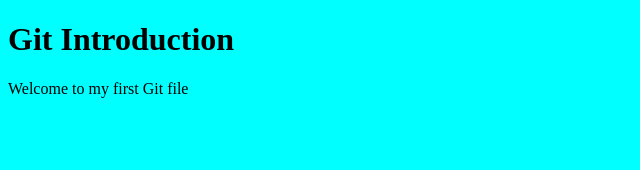
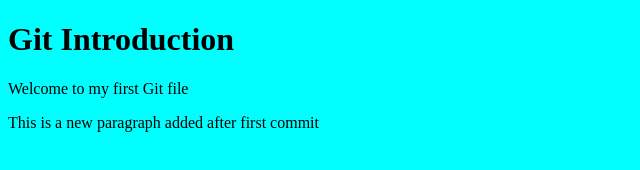
Before and after one commit to Muhammadstack/geegstack-lecture, a plain HTML site: page index.html in a window 1280 px wide. Shown: the whole page, without its empty margins (0-640 px from the left). Drawn offline with Linux system fonts and the light colour scheme.

Commit message:
Second paragraph added

```diff
--- a/index.html
+++ b/index.html
@@ -11,6 +11,6 @@
 
     <h1>Git Introduction</h1>
     <p>Welcome to my first Git file</p>
-
+    <p>This is a new paragraph added after  first commit</p>
 </body>
 </html>
```
